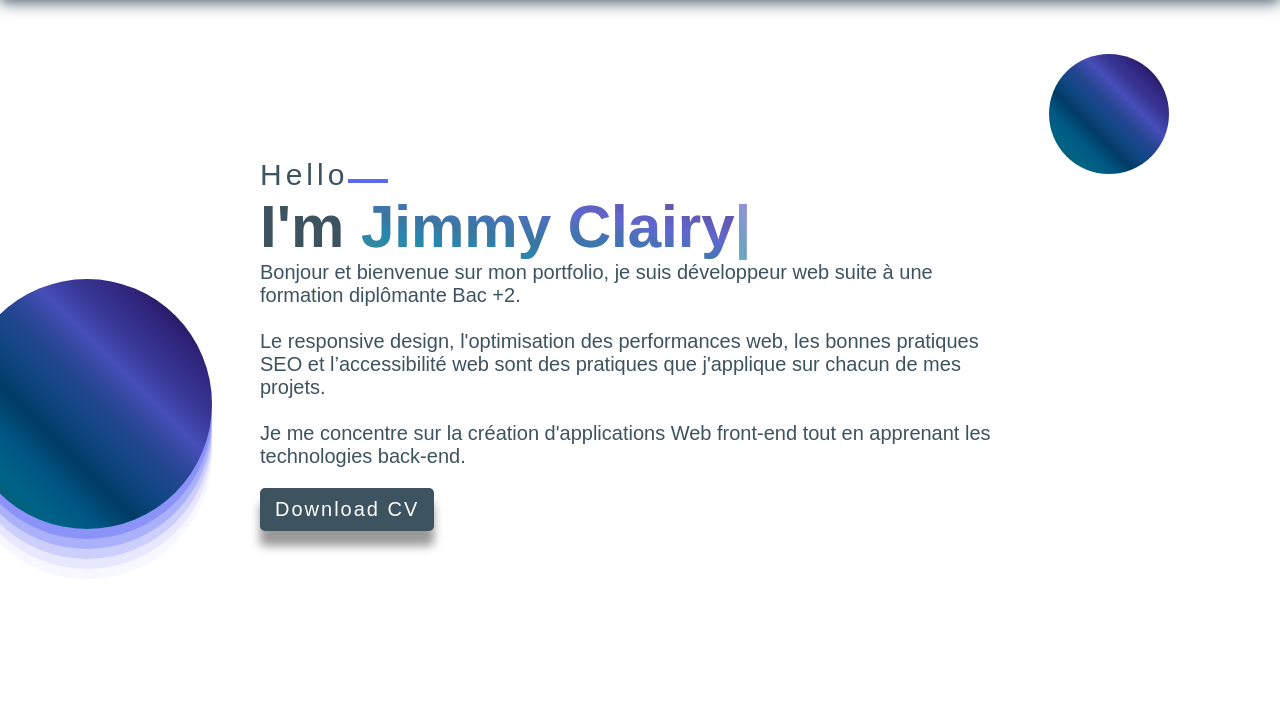
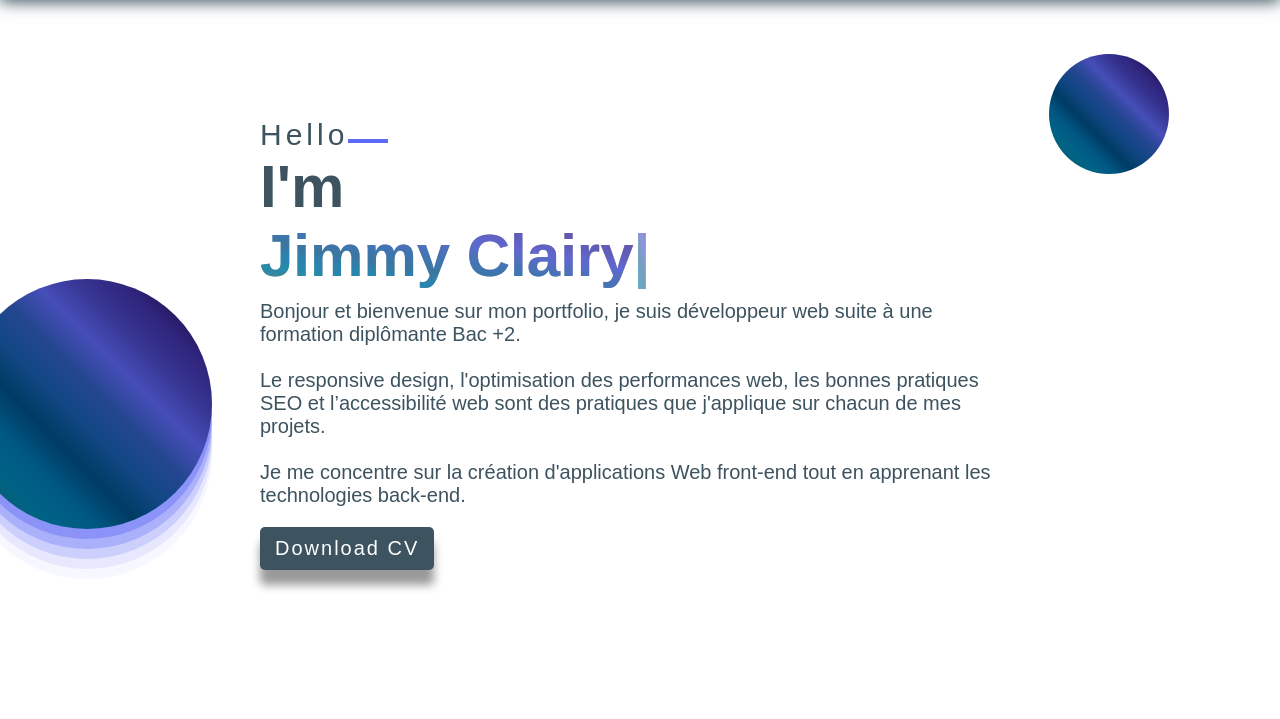
Before and after one commit to jimmy-clairy/portfolio_2, a website: page index.html in a window 1280 px wide. Shown: the part 81-800 px from the top of the page. Drawn offline with nearby package versions, Linux system fonts and the light colour scheme.

Commit message:
modif font-size h2

```diff
--- a/index.html
+++ b/index.html
@@ -59,7 +59,7 @@
 
             <div class="intro">
                 <span class="intro__topline">Hello</span>
-                <h2 class="intro__heading">I'm <span class="intro__multiText"></span></h2>
+                <h2 class="intro__heading">I'm <br><span class="intro__multiText"></span></h2>
                 <p class="intro__p">Bonjour et bienvenue sur mon portfolio, je suis développeur web suite à une
                     formation
                     diplômante Bac +2.<br><br>
--- a/sass/pages/page-1/_intro.scss
+++ b/sass/pages/page-1/_intro.scss
@@ -24,12 +24,20 @@
     }
 
     &__heading {
-        font-size: 4rem;
+        font-size: 3.1rem;
         font-weight: 900;
-        height: 12rem;
+        margin-bottom: 1rem;
 
-        @include mobile-L {
-            height: auto;
+        @media (min-width:350px) {
+            font-size: 3.4rem;
+        }
+
+        @media (min-width:375px) {
+            font-size: 3.7rem;
+        }
+
+        @media (min-width:425px) {
+            font-size: 4.4rem;
         }
 
         @include tablette {
```
Also changed, not shown: css/style.css, 1 other file.
